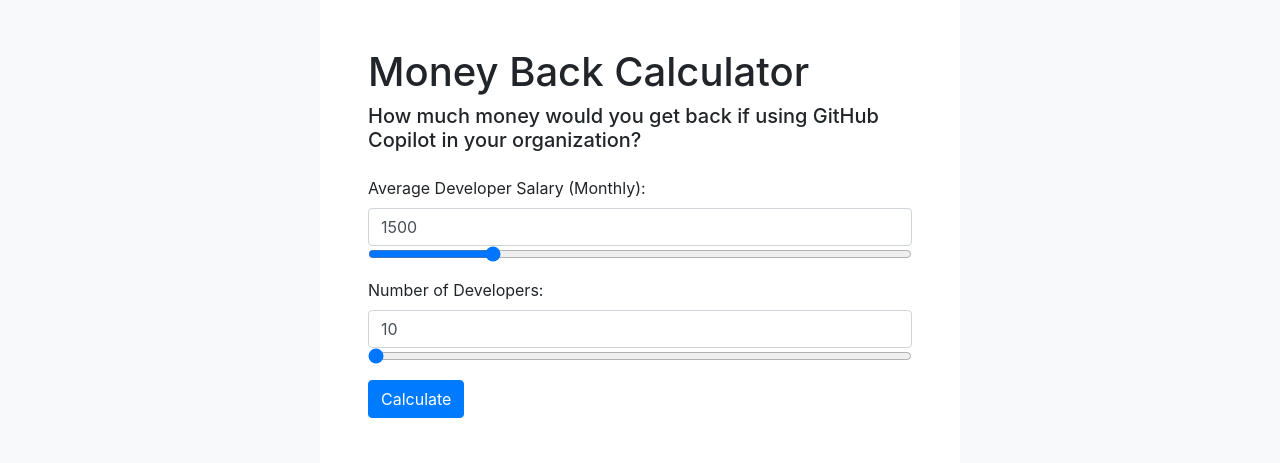
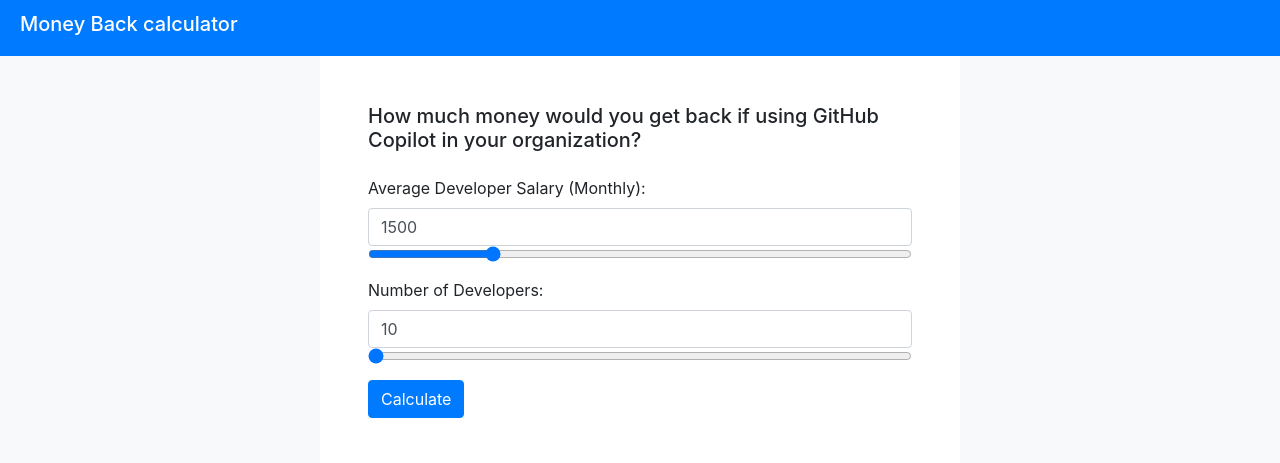
Before and after one commit to mooncowboy/productivity-calculator, a website: page index.html in a window 1280 px wide. Shown: the top 463 px of the page. Drawn offline with nearby package versions, Linux system fonts and the light colour scheme.

Commit message:
Added bootstrap navbar

```diff
--- a/index.html
+++ b/index.html
@@ -31,8 +31,12 @@
 </head>
 
 <body class="bg-light d-flex flex-column">
+    <nav class="navbar navbar-expand-lg bg-body-tertiary bg-primary">
+        <div class="container-fluid p-1" style="color: white;">
+          <h5>Money Back calculator</h5>
+        </div>
+      </nav>
     <div class="container flex-grow-1 col-md-6 p-5" style="height: 100vh; background: white;">
-        <h1>Money Back Calculator</h1>
         <div>
             <h5>How much money would you get back if using GitHub Copilot in your organization?</h5>
         </div>
```
